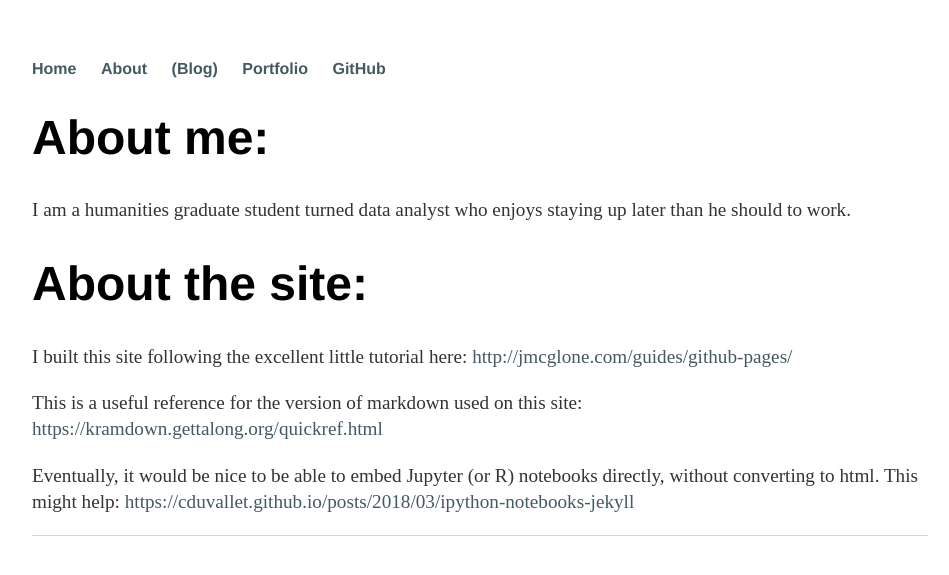
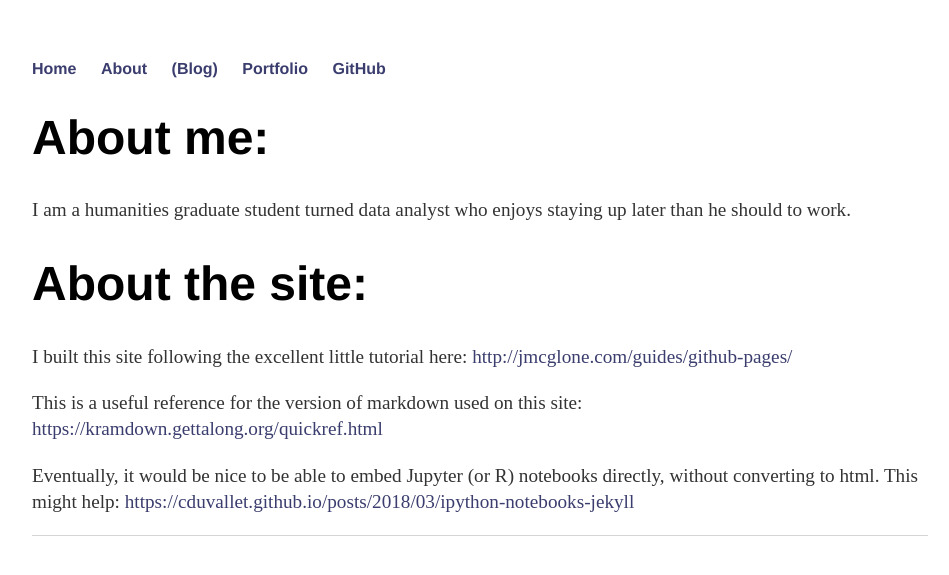
Before and after one commit to dmgrogers/dmgrogers.github.io, a Jekyll site: the page built from about.md, in a window 1280 px wide. Shown: the top 575 px of the page, without its empty margins (160-1109 px from the left). Built offline with Jekyll 4.4.1, drawn with Linux system fonts in a browser that asks for light colours.

Commit message:
Update main.css

```diff
--- a/css/main.css
+++ b/css/main.css
@@ -14,7 +14,7 @@ nav ul li, footer ul li {
 }
 a {
     text-decoration: none;
-    color: #435A60;
+    color: #3A3D6D;
 }
 a:hover {
     text-decoration: underline;
```
